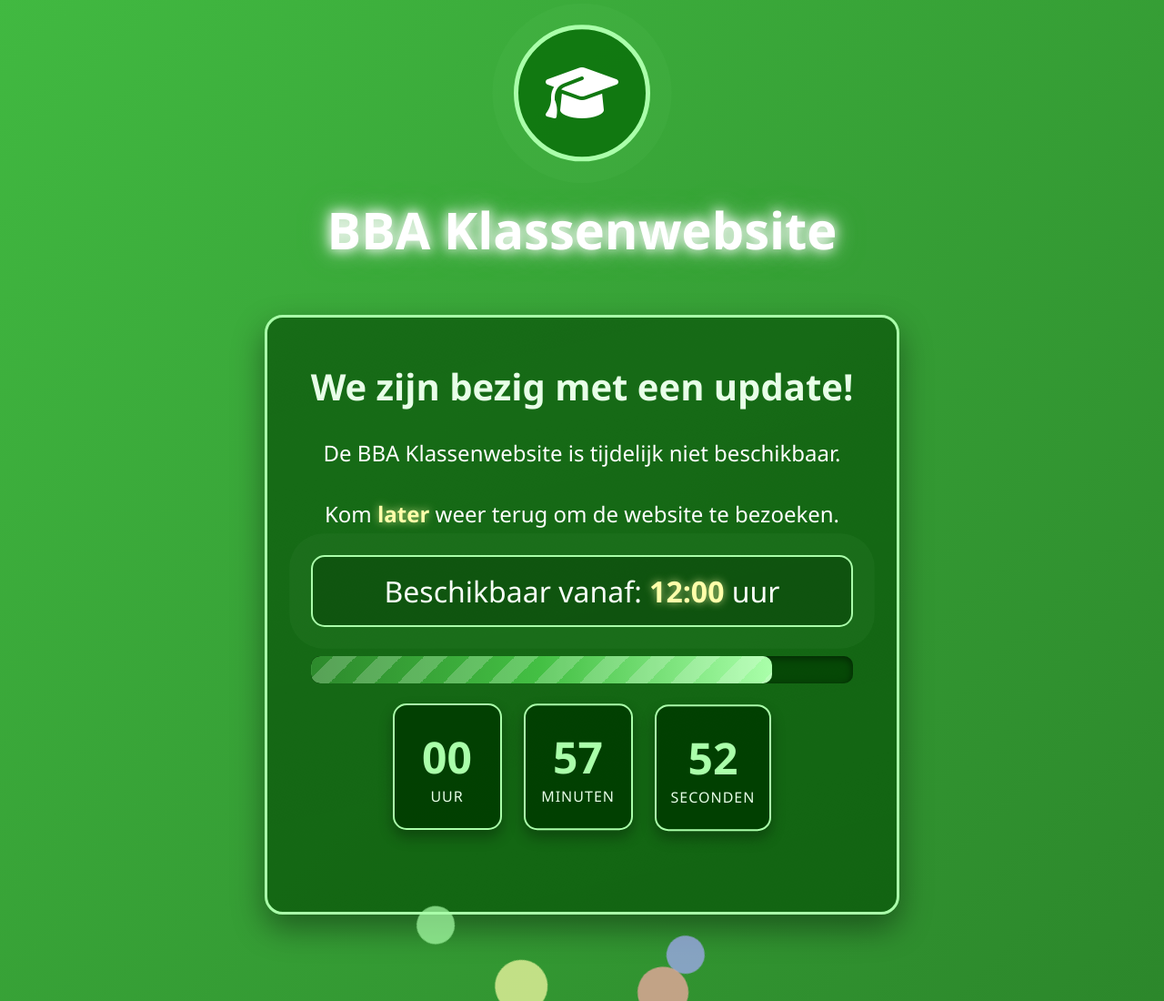
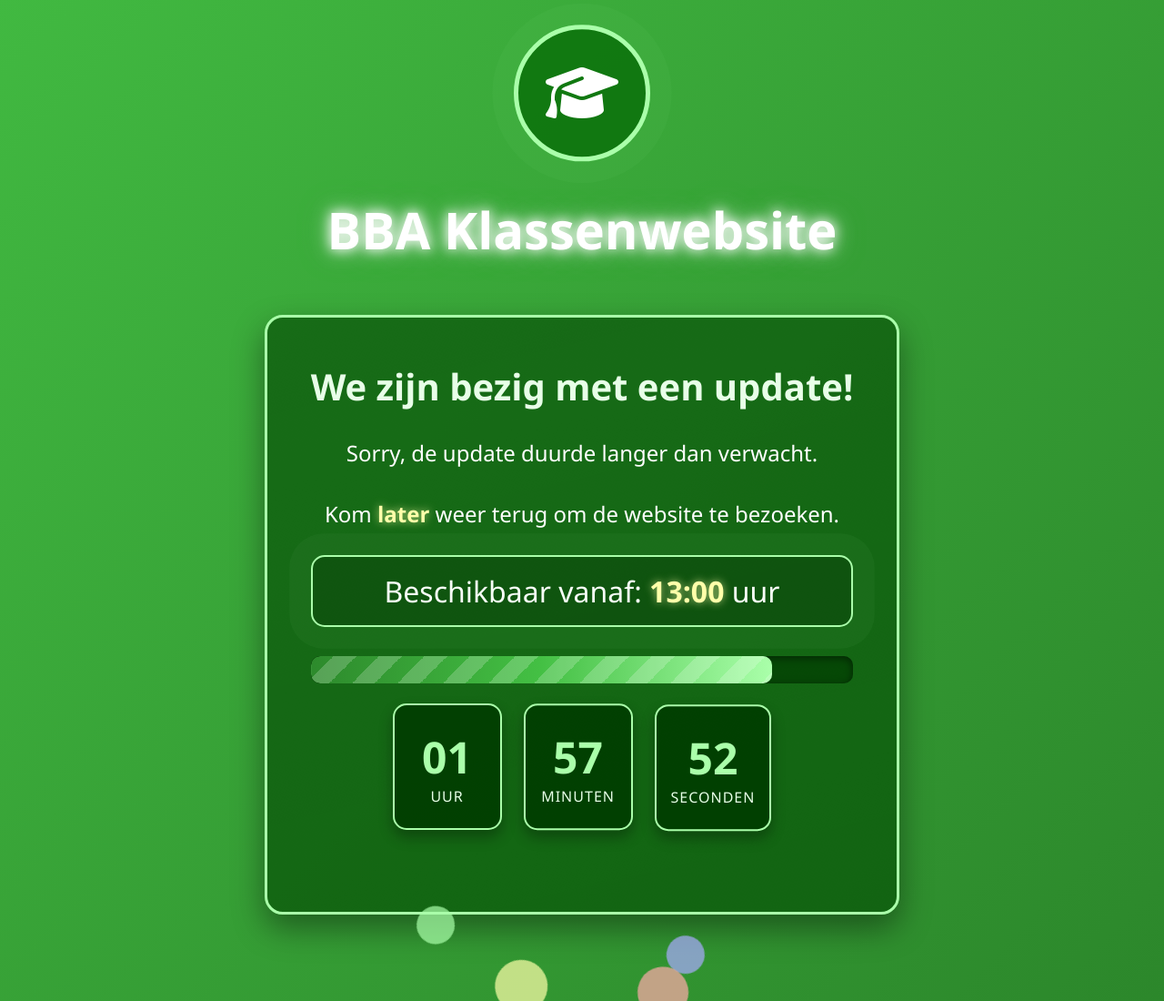
Before and after one commit to Jimisdebest/bba_2025-2026, a plain HTML site: page index.html in a window 1280 px wide. Shown: the top 1100 px of the page at 91% size. Drawn offline with Linux system fonts and the light colour scheme.

Commit message:
Update index.html

```diff
--- a/index.html
+++ b/index.html
@@ -320,7 +320,7 @@
 
         <div class="message-box">
             <h2>We zijn bezig met een update!</h2>
-            <p>De BBA Klassenwebsite is tijdelijk niet beschikbaar.</p>
+            <p>Sorry, de update duurde langer dan verwacht.</p>
             <p>Kom <span class="highlight">later</span> weer terug om de website te bezoeken.</p>
 
             <div class="time-info">
@@ -367,7 +367,7 @@
         // TIJD INSTELLEN
         // ============================================
         // Pas alleen deze waarde aan:
-        const availableTime = "12:00";
+        const availableTime = "13:00";
         // ============================================
 
         // Zet de ingestelde tijd op het scherm
```
